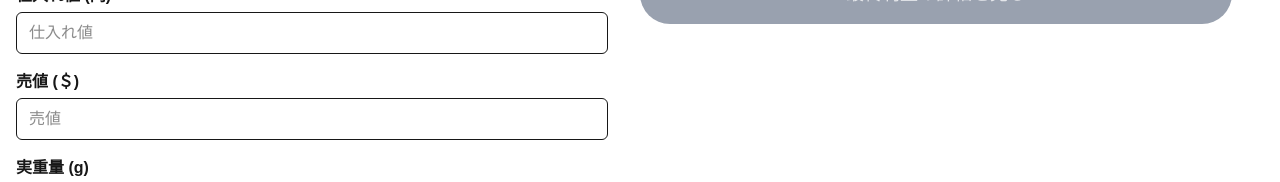
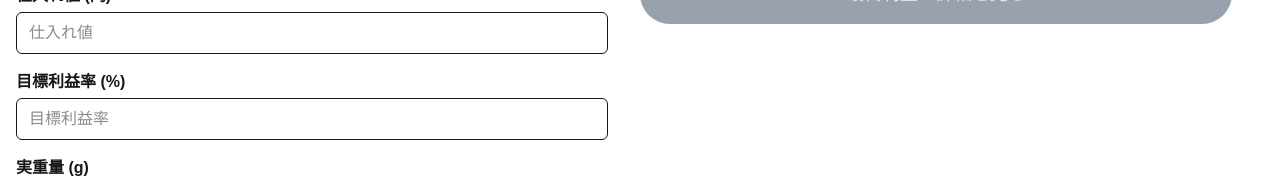
Before and after one commit to muu-ima/us-profit-reverse, a Next.js app: page / in a window 1280 px wide. Shown: the part 134-316 px from the top of the page. Built offline with nearby package versions, Linux system fonts and the light colour scheme; no server answers.

Commit message:
逆算のロジック、状態遷移を追加

```diff
--- a/src/app/page.tsx
+++ b/src/app/page.tsx
@@ -1,7 +1,7 @@
 "use client";
 
 import React from "react";
-import { calculateSellingPriceFromProfitRateWithFees } from "@/lib/profitCalc";
+import { calculateFinalProfitDetailUS, calculateSellingPriceFromProfitRateWithFees } from "@/lib/profitCalc";
 import ChatIcon from "./components/ChatIcon";
 import { useEffect, useState } from "react";
 import { getCheapestShipping, ShippingData } from "@/lib/shipping";
@@ -9,6 +9,7 @@ import ExchangeRate from "./components/ExchangeRate";
 import Result from "./components/Result";
 
 import FinalResultModal from './components/FinalResultModal';
+import { FinalProfitDetailUS } from "@/types/profitCalc";
 
 
 // ここから型定義を追加
@@ -51,11 +52,13 @@ export default function Page() {
   const [selectedCategoryFee, setSelectedCategoryFee] = useState<number | "">(
     ""
   );
-  const [targetProfitRate,setTargetProfitRate] = useState<string>(""); // 空文字で初期化
+  const [targetProfitRate, setTargetProfitRate] = useState<string>(""); // 空文字で初期化
   const [resultUSD, setResultUSD] = useState<number | null>(null);
   const [result, setResult] = useState<ShippingResult | null>(null);
   const [calcResult, setCalcResult] = useState<CalcResult | null>(null);
+  const [finalProfitDetail, setFinalProfitDetail] = useState<FinalProfitDetailUS | null>(null);
   const [isModalOpen, setIsModalOpen] = useState(false);
+  const [final, setFinal] = useState<FinalProfitDetailUS | null>(null);
 
   // 配送料データ読み込み
   useEffect(() => {
@@ -90,24 +93,44 @@ export default function Page() {
     weight !== null &&
     selectedCategoryFee !== "";
 
-  const targetProfitRateNumber = targetProfitRate === "" ? 0 : Number(targetProfitRate);
+  const targetProfitRateNumber = targetProfitRate === "" ? 0 : Number(targetProfitRate) / 100;
 
+  //逆算で売値USDを求める
   const handleCalculate = () => {
+    if(costPrice === "" || weight === null || rate === null)return;
+
     const shippingJPY = result?.price ?? 0;
     const categoryFeePercent = typeof selectedCategoryFee === "number" ? selectedCategoryFee : 0;
     const paymentFeePercent = 1.35;
-    const exchangeRateUSDtoJPY = rate ?? 0;
+    const exchangeRateUSDtoJPY = rate;
+
+  // 逆算で売値USDを求める
   const priceUSD = calculateSellingPriceFromProfitRateWithFees({
-      costPrice:typeof costPrice === "number" ? costPrice : 0,
+    costPrice: typeof costPrice === "number" ? costPrice : 0,
     shippingJPY,
     targetProfitRate: targetProfitRateNumber,
     categoryFeePercent,
     paymentFeePercent,
     exchangeRateUSDtoJPY,
   });
+  setResultUSD(priceUSD);
 
-    setResultUSD(priceUSD);
+ // 売値USDを使って利益詳細を計算
+  const profitDetail = calculateFinalProfitDetailUS({
+    sellingPrice: priceUSD,
+    costPrice: typeof costPrice === "number" ? costPrice : 0,
+    shippingJPY,
+    categoryFeePercent,
+    paymentFeePercent,
+    exchangeRateUSDtoJPY,
+  });
+  setFinalProfitDetail(profitDetail);
+
+  setIsModalOpen(true); // 必要に応じてモーダルを開くなど
 };
+
+  // とりあえずダミーの sellingPriceInclTax を用意
+  const sellingPriceInclTax = 0;
 
   return (
     <div className="p-4 w-full max-w-7xl mx-auto flex flex-col md:flex-row md:space-x-8 space-y-8 md:space-y-0">
@@ -144,34 +167,28 @@ export default function Page() {
         </div>
         {/* 売値 (＄) 入力欄を削除 */}
         <div>
-          <label className="block font-semibold mb-1">売値 (＄) </label>
+          <label className="block font-semibold mb-1">目標利益率 (%)</label>
           <input
             type="number"
             step="0.01"
-            value={sellingPrice}
+            min={0}
+            max={100}
+            value={targetProfitRate}
             onChange={(e) => {
-              const raw = e.target.value;
-              if (raw === "") {
-                setSellingPrice("");
+              const val = e.target.value;
+              if (val === "") {
+                setTargetProfitRate("");
                 return;
               }
-
-              let num = Number(raw);
+              let num = Number(val);
               if (num < 0) num = 0;
-
-              //小数点第3位以下切り捨て
-              num = Math.floor (num * 100) / 100;
-
-              setSellingPrice(num);
+              if (num > 100) num = 100;
+              setTargetProfitRate(num.toString());
             }}
-            placeholder="売値"
+            placeholder="目標利益率"
             className="w-full px-3 py-2 border rounded-md"
           />
-          {rate !== null && sellingPrice !== "" && (
-            <p>概算円価格：約 {Math.round(Number(sellingPrice) * rate)} 円</p>
-          )}
         </div>
-
         <div>
           <label className="block font-semibold mb-1">実重量 (g) </label>
           <input
```
Lines whose indentation alone changed are shown as unchanged.
